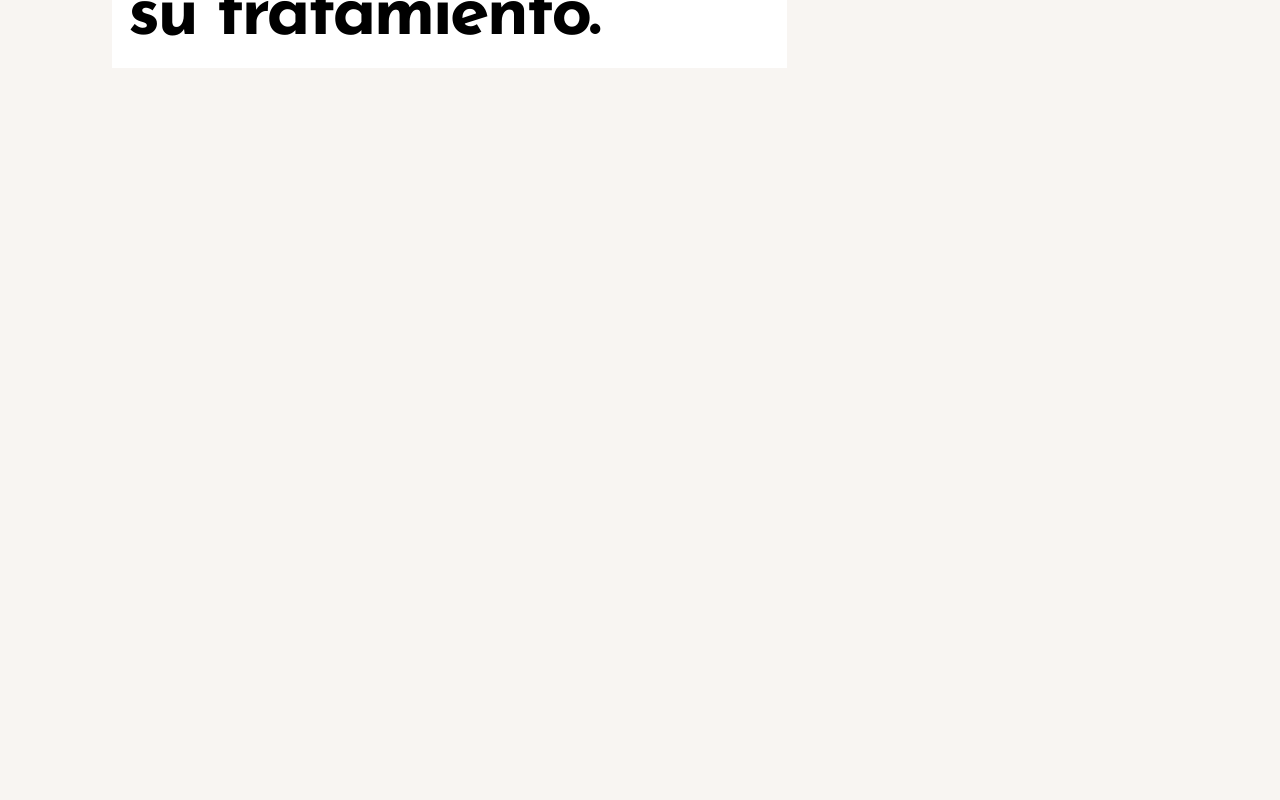
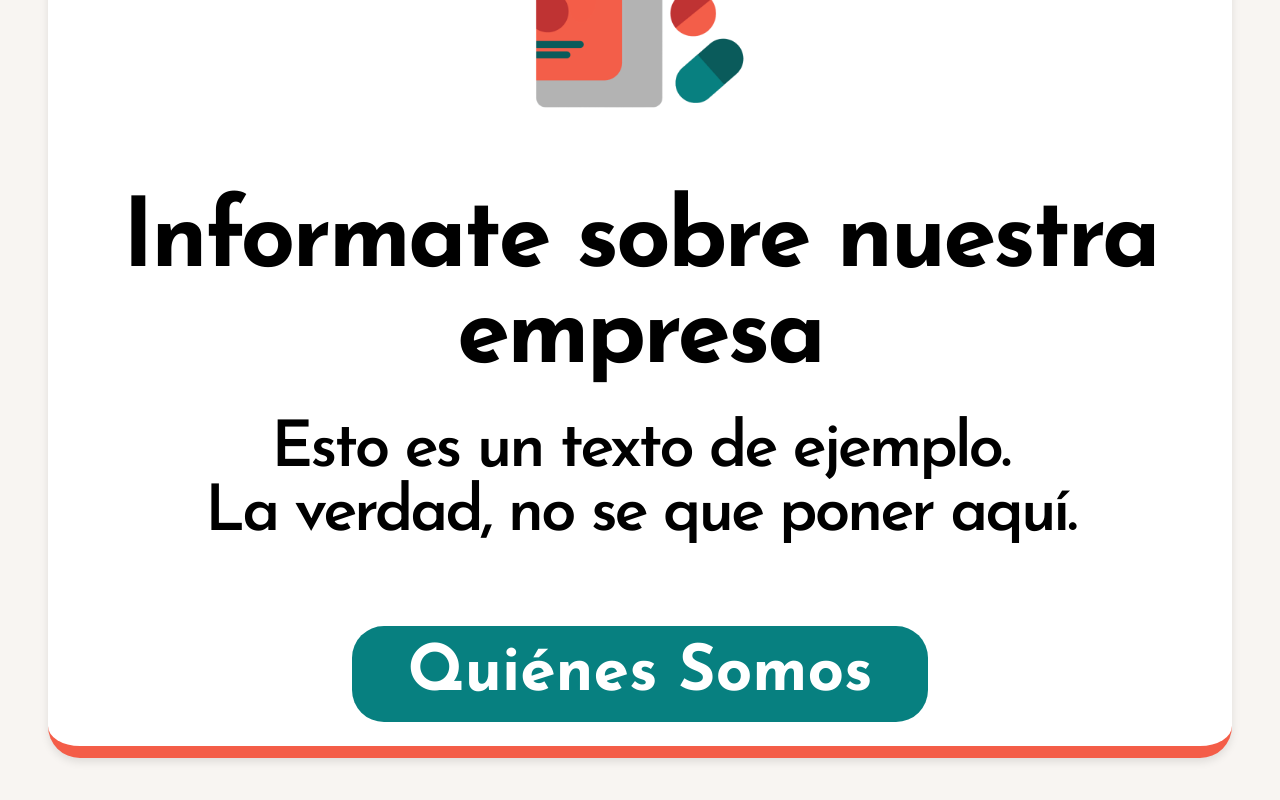
Before and after one commit to carlosegueda/industria_sftwr_proyecto, a React (Vite) app: page / in a window 1280 px wide. Shown: the part 1274-2074 px from the top of the page. Before the commit the page ends 1342 px from the top, so only its background shows below. Built offline with nearby package versions, Linux system fonts and the light colour scheme.

Commit message:
Avances y ScrollToTop agregado

```diff
--- /dev/null
+++ b/src/components/ScrollToTop.jsx
@@ -0,0 +1,12 @@
+import { useEffect } from 'react';
+import { useLocation } from 'react-router-dom';
+
+export default function ScrollToTop() {
+  const { pathname } = useLocation();
+
+  useEffect(() => {
+    window.scrollTo(0, 0);
+  }, [pathname]);
+
+  return null;
+}
--- a/src/css/inicio.css
+++ b/src/css/inicio.css
@@ -21,6 +21,7 @@ body {
 .inicio {
   display: flex;
   flex-direction: column;
+  gap: 4rem;
 }
 
 .descarga {
@@ -58,7 +59,7 @@ body {
 }
 
 .mockup > img {
-  height: 50rem;
+  height: 45rem;
   border-radius: 3.7rem;
   transition: transform 0.3s ease;
   box-shadow: 0 0 6rem rgba(119, 19, 19, 0.384);
@@ -75,12 +76,10 @@ body {
   letter-spacing: -0.2rem;
 }
 
-
-
-.info > a{
+.info > a {
   color: black;
   margin: 0;
-  font-size: 8rem;
+  font-size: 7.7rem;
   letter-spacing: -0.2rem;
   font-weight: bolder;
   transition: color 0.3s ease;
@@ -89,7 +88,6 @@ body {
 
 .info > a:hover {
   color: var(--rojizo1);
-
 }
 
 .info > h2 {
@@ -100,3 +98,63 @@ body {
   font-weight: 650;
   letter-spacing: -0.2rem;
 }
+
+.informate {
+  display: flex;
+  flex-direction: column;
+  gap: 2rem;
+  height: 54rem;
+  padding-left: 4rem;
+  padding-right: 4rem;
+  background-color: white;
+  justify-content: center;
+  align-items: center;
+  border-radius: 2rem;
+  transition: transform 0.3s ease, box-shadow 0.3s ease;
+  box-shadow: 0 4px 8px rgba(0, 0, 0, 0.1);
+  border-top: 0.8rem solid var(--rojizo1);
+  border-bottom: 0.8rem solid var(--rojizo1);
+}
+
+.informate > h1 {
+  margin: 0;
+  color: black;
+  font-size: 6rem;
+  letter-spacing: -0.2rem;
+  text-align: center;
+}
+
+.informate > h2 {
+  margin: 0;
+  color: black;
+  font-size: 4rem;
+  font-weight: 600;
+  letter-spacing: -0.2rem;
+  margin-bottom: 3rem;
+  text-align: center;
+}
+
+.informate > img {
+  height: 14em;
+  margin-bottom: 2rem;
+}
+
+.botonAU {
+  font-family: "Josefin Sans", sans-serif;
+  background-color: var(--primary);
+  color: white;
+  border: none;
+  padding: 1rem;
+  border-radius: 2rem;
+  width: 36rem;
+  height: 6rem;
+  font-size: 4rem;
+  font-weight: bold;
+  cursor: pointer;
+  transition: background-color 0.3s, transform 0.3s;
+}
+
+.botonAU:hover{
+  background-color: var(--aqua2);
+  transform: scale(1.05);
+}
--- a/src/pages/App.jsx
+++ b/src/pages/App.jsx
@@ -6,11 +6,13 @@ import PaginaServicios from "./servicios.jsx";
 import PaginaPrecios from "./precios.jsx";
 import PaginaDescarga from "./descarga.jsx";
 import PaginaContacto from "./contacto.jsx";
+import ScrollToTop from '../components/ScrollToTop';
 
 
 function App() {
   return (
     <>
+    <ScrollToTop />
       <Routes>
         <Route path="/" element={<PaginaInicio />} />
         <Route path="/acercadenosotros" element={<PaginaNosotros />} />
--- a/src/pages/inicio.jsx
+++ b/src/pages/inicio.jsx
@@ -1,5 +1,6 @@
 import Navbar from "../components/navbar";
 import "../css/inicio.css";
+import { Link } from 'react-router-dom';
 
 export default function PaginaInicio() {
   return (
@@ -9,7 +10,7 @@ export default function PaginaInicio() {
         <div className="descarga">
           <div className="info">
             <h2>¡Estamos disponibles! ¡Prueba la app ahora!</h2>
-           <a href="/descarga">🡺 Descarga aquí 🡸</a>
+            <a href="/descarga">🡺 Descarga aquí 🡸</a>
             <h2>
               Colaboramos contigo para brindar un cuidado de calidad y servicios
               especializados para su tratamiento.
@@ -19,6 +20,14 @@ export default function PaginaInicio() {
             <img src="./mockup1.png"/>
           </div>
         </div>
+
+        <div className="informate">
+          <img src="./pills.png"/>
+          <h1>Informate sobre nuestra empresa</h1>
+          <h2>Esto es un texto de ejemplo. <br/> La verdad, no se que poner aquí. </h2>
+          <Link to="/acercadenosotros"><button className="botonAU"> Quiénes Somos</button></Link>
+
+        </div>
       </div>
     </>
   );
```
Also changed, not shown: public/pills.png (added).
